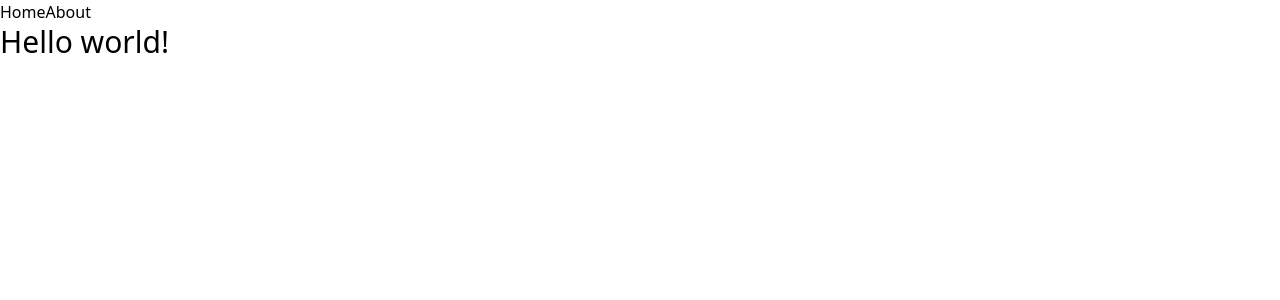
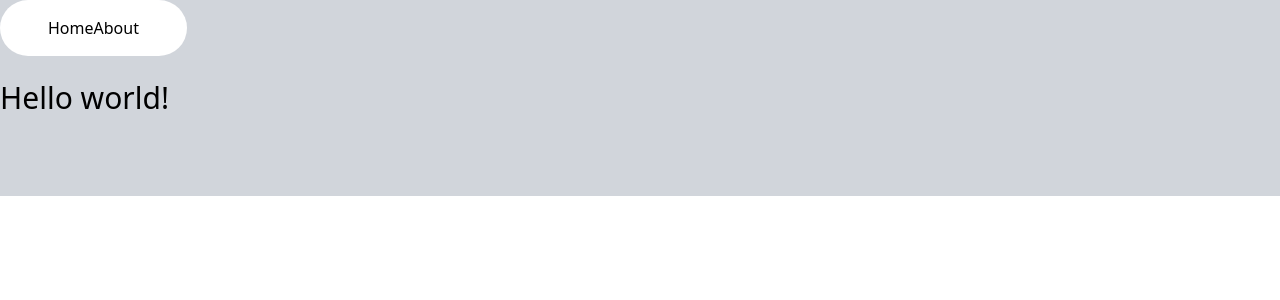
Before and after one commit to OHNIMUS-Leopold/refonte-MMI, a Nuxt app: page / in a window 1280 px wide. Shown: the top 300 px of the page. Built offline with nearby package versions, Linux system fonts and the light colour scheme.

Commit message:
import font manrope poppins

```diff
--- a/assets/css/main.css
+++ b/assets/css/main.css
@@ -1,3 +1,5 @@
+@import url('https://fonts.googleapis.com/css2?family=Manrope:wght@200..800&family=Poppins:ital,wght@0,100;0,200;0,300;0,400;0,500;0,600;0,700;0,800;0,900;1,100;1,200;1,300;1,400;1,500;1,600;1,700;1,800;1,900&display=swap');
+
 @tailwind base;
 @tailwind components;
 @tailwind utilities;
--- a/components/Header.vue
+++ b/components/Header.vue
@@ -1,5 +1,5 @@
 <template>
-    <div>
+    <div class="absolute bg-white py-4 px-12 rounded-[44px]">
         <nav>
             <NuxtLink to="/">Home</NuxtLink>
             <NuxtLink to="/about">About</NuxtLink>
--- a/pages/index.vue
+++ b/pages/index.vue
@@ -1,5 +1,5 @@
 <template>
-    <div>
+    <div class="bg-gray-300 py-20">
         <h1 class="text-3xl">
             Hello world!
         </h1>
--- a/tailwind.config.js
+++ b/tailwind.config.js
@@ -9,7 +9,12 @@ export default {
     "./error.vue",
   ],
   theme: {
-    extend: {},
+    extend: {
+      fontFamily: {
+        poppins: "Poppins, sans-serif",
+        manrope: "Manrope, sans-serif",
+      },
+    },
   },
   plugins: [],
 }
```
Also changed, not shown: assets/images/svg/logo_header.svg (added).
